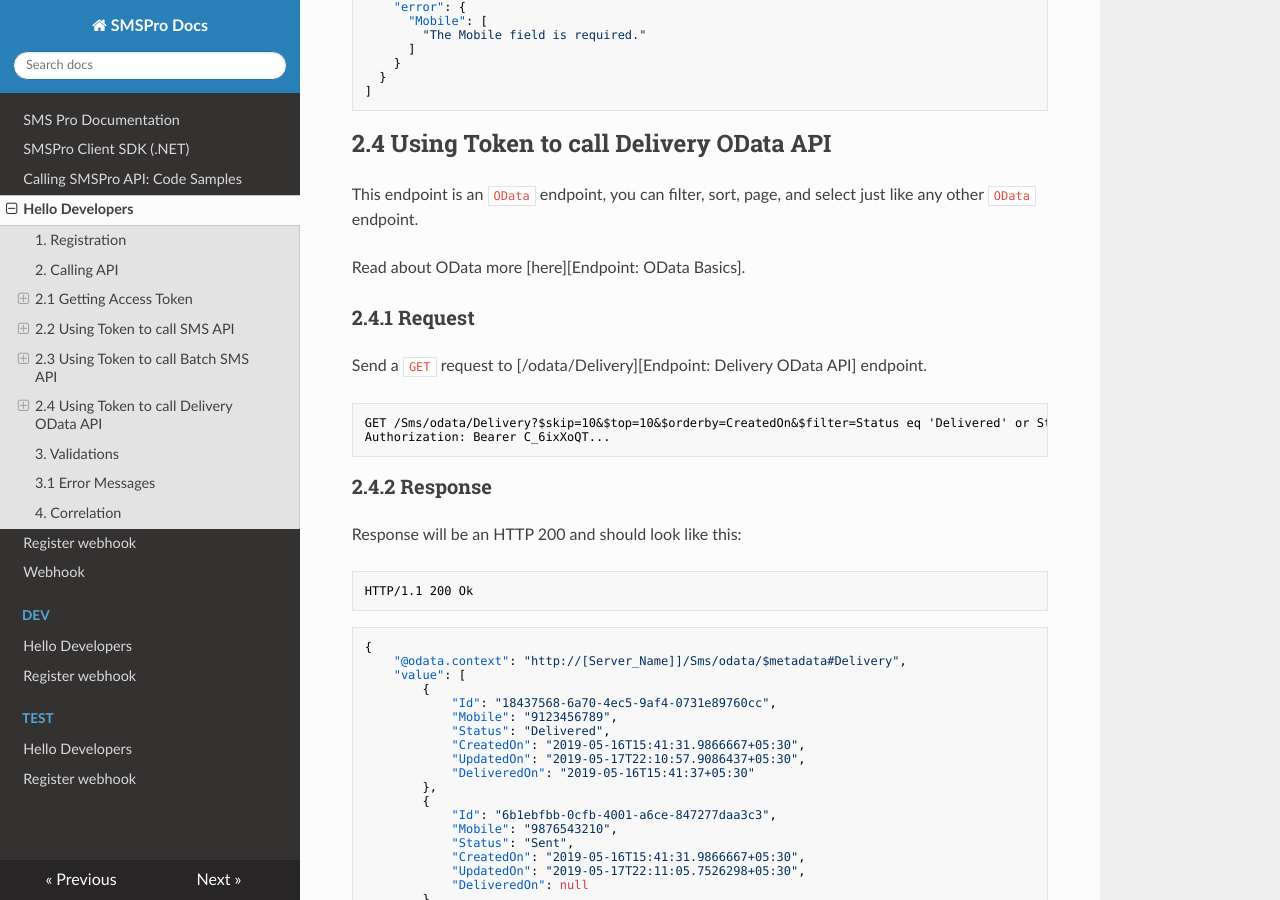
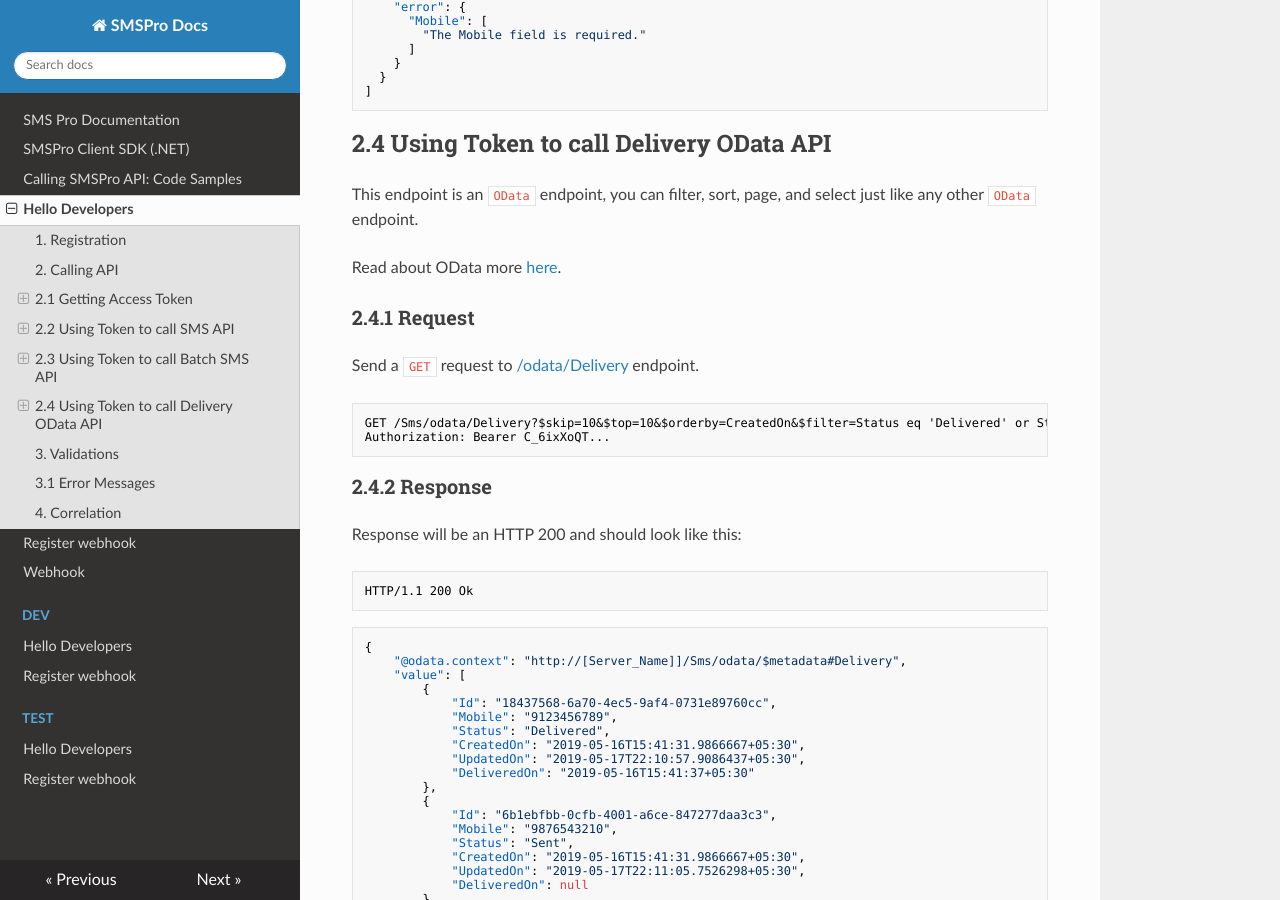
Before and after one commit to iSatishYadav/SMSPro, an MkDocs documentation site: the page built from docs/quick-start.md, in a window 1280 px wide and 900 px high, scrolled down 3648 px. Built offline with MkDocs 1.6.1, drawn with Linux system fonts in a browser that asks for light colours; nearby versions of some CDN libraries; part of the change alters nothing that is shown.

Commit message:
Llink updated. Fixes #5.

```diff
--- a/docs/quick-start.md
+++ b/docs/quick-start.md
@@ -285,3 +285,7 @@ That’s all! Happy Coding!
 [Endpoint: SMS API]: https://ebiz.bpc.co.in/SMS/api/SMS
 
 [Endpoint: Batch SMS API]: https://ebiz.bpc.co.in/SMS/api/Batch
+
+[Endpoint: Delivery OData API]: https://ebiz.bpc.co.in/SMS/odata/Delivery
+
+[Endpoint: OData Basics]: https://www.odata.org/getting-started/basic-tutorial/
```
